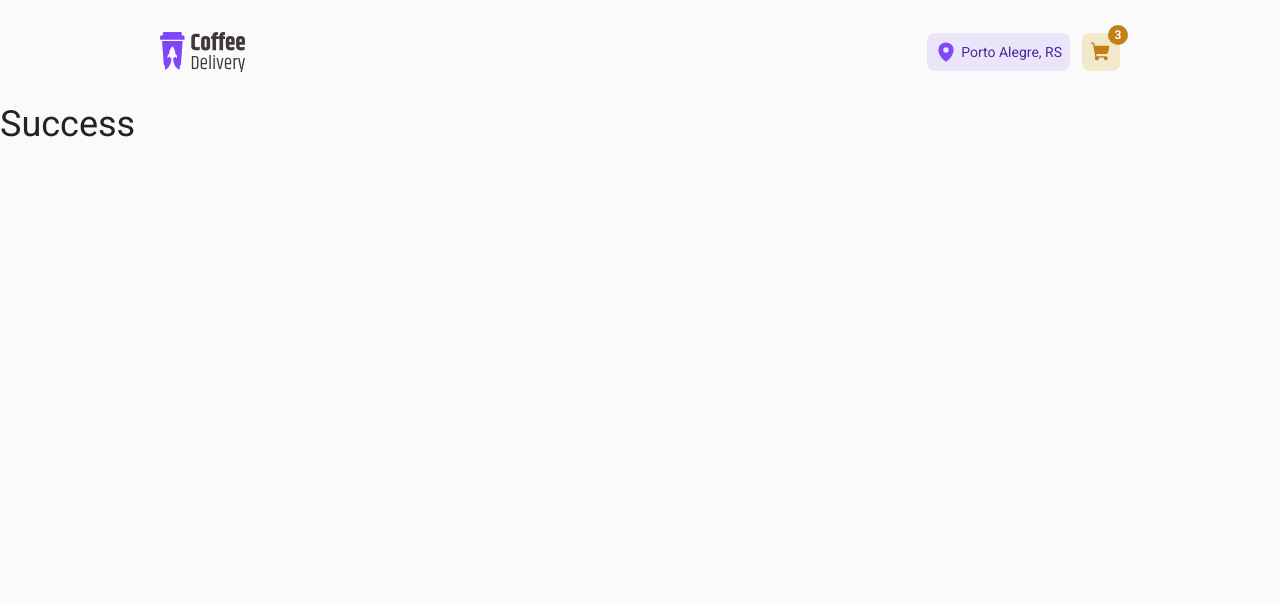
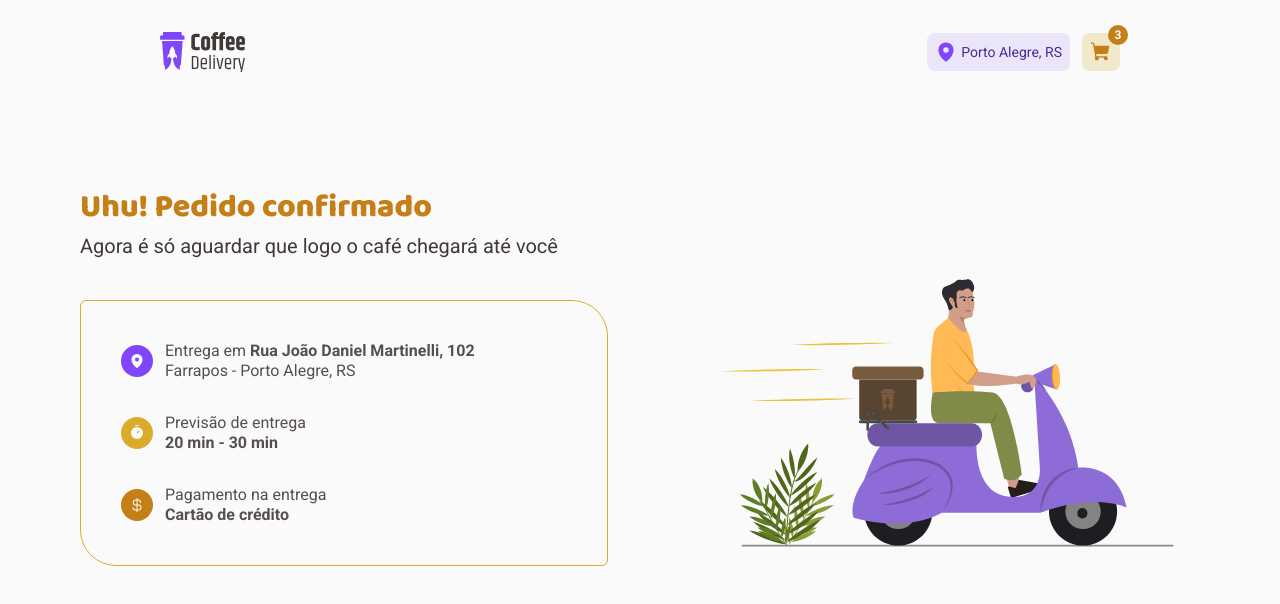
Before and after one commit to Gian-Lucas/coffee-delivery, a React (Vite) app: page /success in a window 1280 px wide. Shown: the top 604 px of the page. Built offline with nearby package versions, Linux system fonts and the light colour scheme.

Commit message:
success page

```diff
--- a/src/layouts/DefaultLayout.tsx
+++ b/src/layouts/DefaultLayout.tsx
@@ -5,7 +5,9 @@ export function DefaultLayout() {
   return (
     <>
       <Header />
-      <Outlet />
+      <div className="mx-auto mt-20 max-w-[1120px]">
+        <Outlet />
+      </div>
     </>
   );
 }
--- a/src/pages/Home.tsx
+++ b/src/pages/Home.tsx
@@ -12,7 +12,7 @@ import { ItemWithText } from "../components/ItemWithText";
 
 export function Home() {
   return (
-    <div className="flex flex-col gap-32 mx-auto mt-20 max-w-[1120px]">
+    <div className="flex flex-col gap-32">
       <section className="flex gap-14 items-center">
         <div className="flex flex-col gap-16">
           <div>
--- a/src/pages/Success.tsx
+++ b/src/pages/Success.tsx
@@ -1,7 +1,49 @@
+import { CurrencyDollar, MapPin, Timer } from "phosphor-react";
+import coffeeBike from "../assets/coffee-bike.svg";
+
 export function Success() {
   return (
-    <div>
-      <h1 className="text-base-title text-4xl">Success</h1>
-    </div>
+    <main className="mt-20">
+      <div>
+        <h1 className="text-yellow-dark text-[2rem] font-header font-extrabold">
+          Uhu! Pedido confirmado
+        </h1>
+        <p className="text-base-subtitle text-xl">
+          Agora é só aguardar que logo o café chegará até você
+        </p>
+      </div>
+
+      <div className="flex justify-between">
+        <div className="flex flex-col items-start w-[33rem] gap-8 p-10 mt-10 border border-yellow rounded-tl-md rounded-br-md rounded-tr-[2.25rem] rounded-bl-[2.25rem]">
+          <div className="flex items-center gap-3">
+            <div className="p-2 bg-purple text-background rounded-full w-fit">
+              <MapPin weight="fill" />
+            </div>
+            <span className="leading-5">
+              Entrega em <strong>Rua João Daniel Martinelli, 102</strong> <br />
+              Farrapos - Porto Alegre, RS
+            </span>
+          </div>
+          <div className="flex items-center gap-3">
+            <div className="p-2 bg-yellow text-background rounded-full w-fit">
+              <Timer weight="fill" />
+            </div>
+            <span className="leading-5">
+              Previsão de entrega <br /> <strong>20 min - 30 min</strong>
+            </span>
+          </div>
+          <div className="flex items-center gap-3">
+            <div className="p-2 bg-yellow-dark text-background rounded-full w-fit">
+              <CurrencyDollar weight="fill" />
+            </div>
+            <span className="leading-5">
+              Pagamento na entrega <br /> <strong>Cartão de crédito</strong>
+            </span>
+          </div>
+        </div>
+
+        <img src={coffeeBike} alt="" />
+      </div>
+    </main>
   );
 }
```
Also changed, not shown: src/assets/coffee-bike.svg (added).
